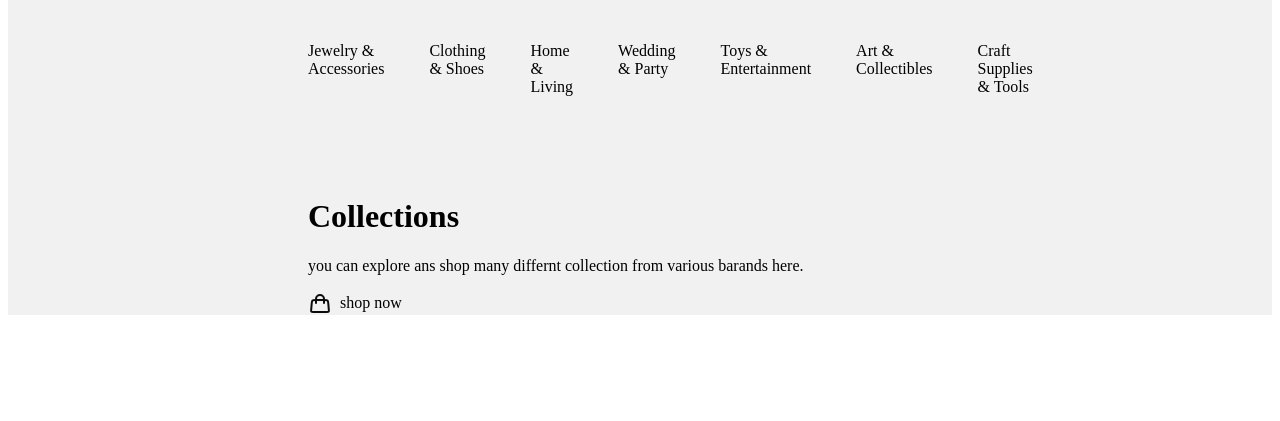
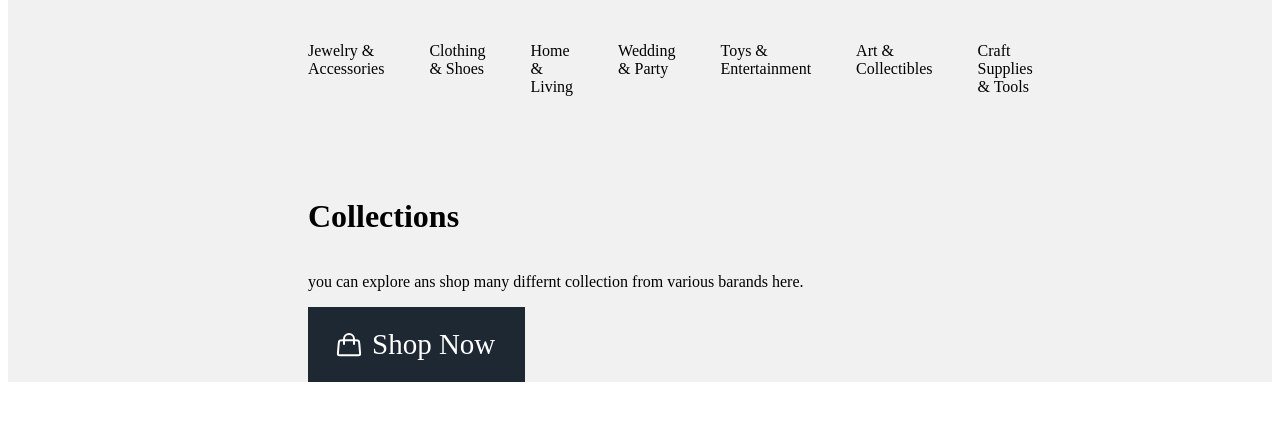
Before and after one commit to Kicum/clother-shop, a plain HTML site: page index.html in a window 1280 px wide. Shown: the part 89-510 px from the top of the page. Drawn offline with Linux system fonts and the light colour scheme.

Commit message:
code refactoring

```diff
--- a/css/main.css
+++ b/css/main.css
@@ -37,8 +37,29 @@
   text-decoration: none;
   color: #000;
 }
+
 .product {
   margin-top: 81px;
   display: flex;
   gap: 100px;
 }
+
+.main-content {
+  display: flex;
+  flex-direction: column;
+}
+
+.shop-now {
+  width: 165px;
+  text-decoration: none;
+  color: #fff;
+  display: flex;
+  align-items: center;
+  gap: 8px;
+  padding: 10px 26px;
+  background-color: #1e2832;
+  text-transform: capitalize;
+  font-weight: 400;
+  font-size: 29px;
+  line-height: 55px;
+}
--- a/index.html
+++ b/index.html
@@ -39,8 +39,9 @@
               you can explore ans shop many differnt collection from various
               barands here.
             </p>
-            <a class="acc-link" href="#">
-              <img src="./img/svg/Basket.svg" alt="basket" /> shop now
+            <a class="shop-now" href="#">
+              <img src="./img/svg/Bag_white.svg" alt="basket" />
+              <span>shop now</span>
             </a>
           </div>
           <div class="main-photo"></div>
```
Also changed, not shown: img/svg/Bag_white.svg (added), 1 other file.
